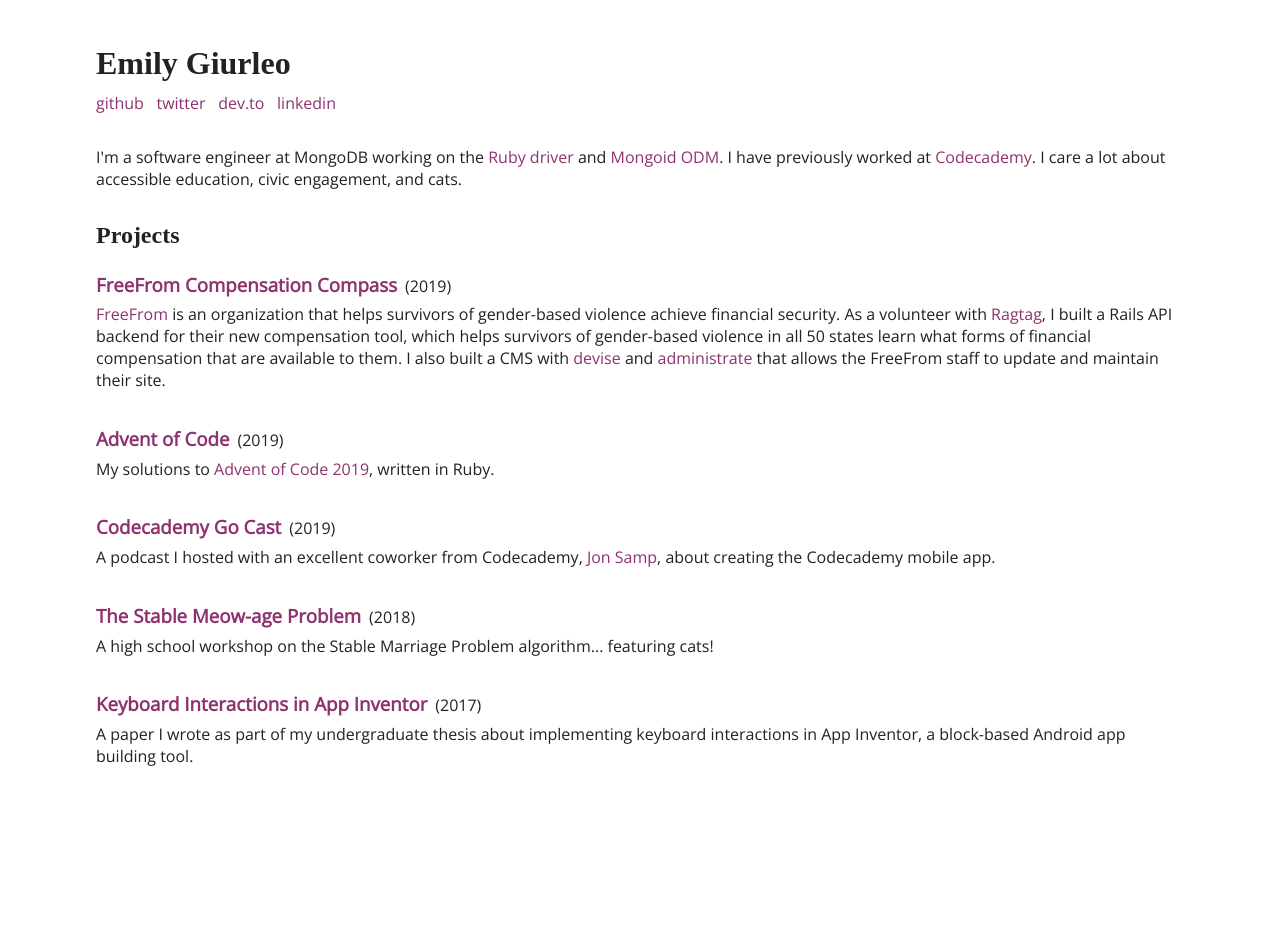
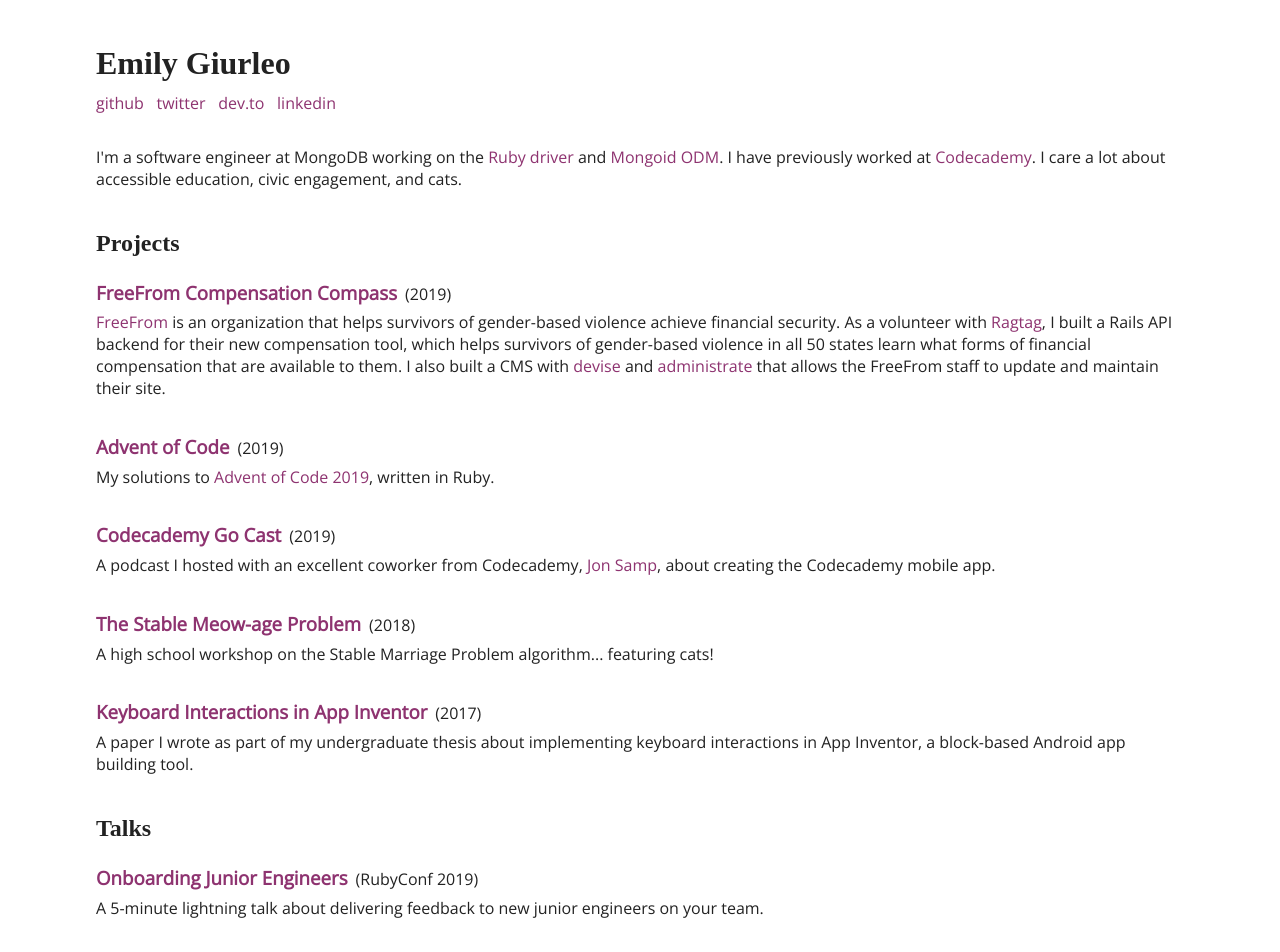
Before and after one commit to egiurleo/egiurleo.github.io, a React (Create React App) app: page / in a window 1280 px wide. Shown: the top 952 px of the page. Before the commit the page ends 847 px from the top, so only its background shows below. Built offline with nearby package versions, Linux system fonts and the light colour scheme; a web font is replaced by a local one.

Commit message:
add talks section

```diff
--- a/src/App.css
+++ b/src/App.css
@@ -4,6 +4,7 @@
   padding: 0 3rem;
   font-family: "Open Sans", sans-serif;
   color: #222;
+  padding-bottom: 4rem;
 }
 
 p {
@@ -57,22 +58,21 @@
   margin-top: 2rem;
 }
 
-.projects {
-  margin-top: 2rem;
-  padding-bottom: 4rem;
+.projects, .talks {
+  margin-top: 2.5rem;
 }
 
-.projects h2 {
+.projects h2, .talks h2 {
   margin-bottom: .25rem;
 }
 
-.project .project-title {
+.project .project-title, .talk .talk-title {
   display: flex;
   flex-direction: row;
   align-items: center;
 }
 
-.project .project-title .year {
+.project .project-title .year, .talk .talk-title .conference {
   color: #222;
   font-weight: normal;
   font-size: 1rem;
@@ -80,19 +80,6 @@
   margin-left: .5rem;
 }
 
-.project .description {
+.project .description, .talk .description {
   margin-top: -.75rem;
 }
-
-hr {
-  max-width: 7rem;
-  margin: 2.5rem auto;
-}
-
-.projects .featured {
-  margin-bottom: -.25rem;
-}
-
-.projects .remaining-projects {
-  margin-top: -1.75rem;
-}
--- a/src/App.js
+++ b/src/App.js
@@ -2,6 +2,7 @@
 import Title from './Title';
 import About from './About';
 import Projects from './Projects';
+import Talks from './Talks';
 import './App.css';
 
 function App() {
@@ -10,6 +11,7 @@
       <Title />
       <About />
       <Projects />
+      <Talks />
     </div>
   );
 }
--- /dev/null
+++ b/src/Talks.js
@@ -0,0 +1,35 @@
+import React from 'react';
+import data from './data';
+import './App.css';
+
+function Talks() {
+  var renderTalk = talk => {
+    return(
+      <div className="talk">
+        <div className="talk-title">
+          <h3>
+            <a href={talk.link} target="_blank" rel="noopener noreferrer">
+              {talk.title}
+            </a>
+            <span className="conference">({talk.conference})</span>
+          </h3>
+        </div>
+        <p className="description" dangerouslySetInnerHTML={{ __html: talk.description}}></p>
+      </div>
+    )
+  }
+
+  return(
+    <div className="talks">
+      <h2>Talks</h2>
+
+        {data.talks
+          .map(talk => (
+            renderTalk(talk)
+          )
+        )}
+    </div>
+  );
+}
+
+export default Talks;
--- a/src/data.js
+++ b/src/data.js
@@ -56,6 +56,14 @@
       "year": 2017,
       "description": "A paper I wrote as part of my undergraduate thesis about implementing keyboard interactions in App Inventor, a block-based Android app building tool."
     },
+  ],
+  "talks": [
+    {
+      "title": "Onboarding Junior Engineers",
+      "link": "https://youtu.be/7TrKS8ZiTyI?t=3045",
+      "conference": "RubyConf 2019",
+      "description": "A 5-minute lightning talk about delivering feedback to new junior engineers on your team."
+    }
   ]
 }
 
```
Also changed, not shown: 1 other file (tests, documents, lock files or other folders).
